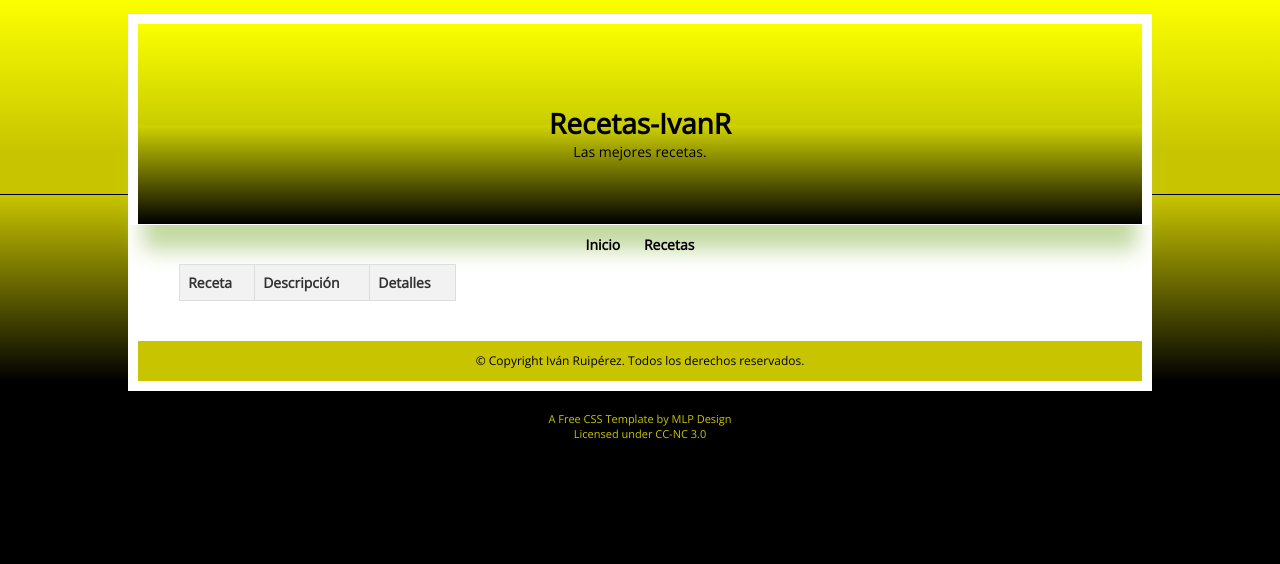
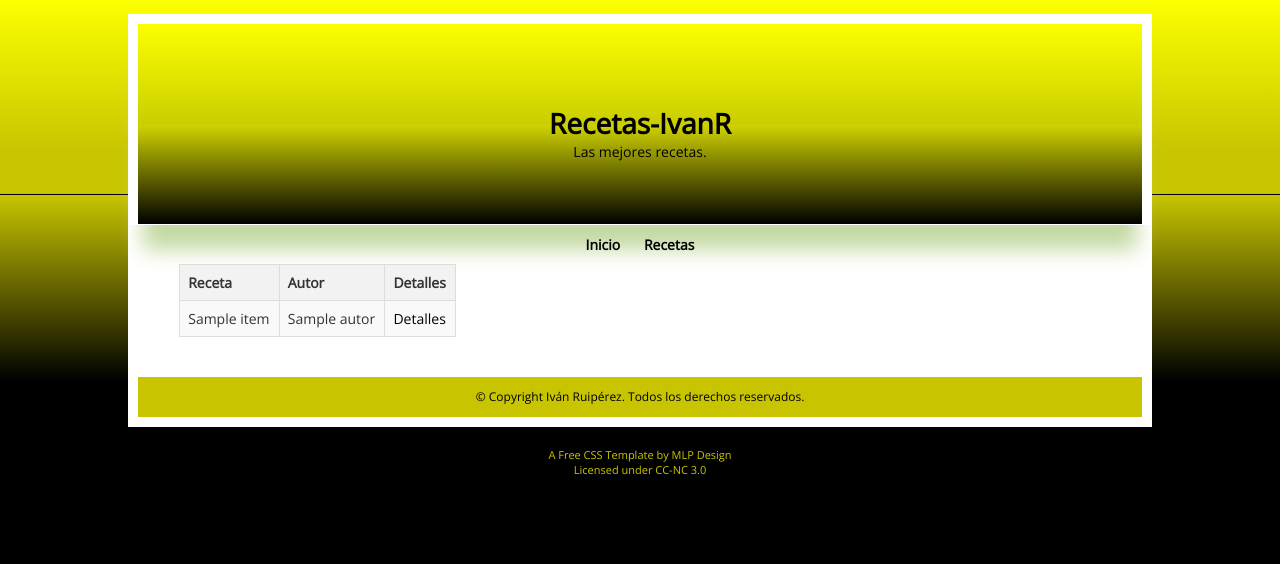
Before and after one commit to IvanRuiperezB/proyecto_flask, a Flask app: template templates/listarecetas.html in a window 1280 px wide. Shown: the part 16-580 px from the top of the page. Run offline with Flask 3, Linux system fonts and the light colour scheme; the template is opened without the code that fills it: most values are stand-ins (such as "Sample title", 1, 10 or a date in 2020); lists and menus that the app fills with data are empty.

Commit message:
listarecetas

```diff
--- a/app.py
+++ b/app.py
@@ -10,5 +10,13 @@
 @app.route('/listarecetas', methods=["POST"])
 def listarecetas():
     receta=request.form.get("receta")
-    return render_template("listarecetas.html",receta=receta)
+    with open("Data_Recipes.json") as fich:
+        datos=json.load(fich)
+    recetas=[]
+    for item in datos:
+        if receta.lower() in item["name"].lower():
+            if item["name"] not in recetas:
+                receta1={"name":item["name"],"autor":item["author"],"detalles":item["_id"]["$oid"]}
+                recetas.append(receta1)
+    return render_template("listarecetas.html",recetas=recetas)
 app.run("0.0.0.0",5000,debug=True)
--- a/templates/listarecetas.html
+++ b/templates/listarecetas.html
@@ -6,12 +6,18 @@
         <thead>
             <tr>
                 <th>Receta</th>
-                <th>Descripción</th>
+                <th>Autor</th>
                 <th>Detalles</th>
             </tr>
         </thead>
         <tbody>
-
+            {% for item in recetas%}
+                <tr>
+                    <td>{{item["name"]}}</td>
+                    <td>{{item["autor"]}}</td>
+                    <td><a href="/receta?id={{item["detalles"]}}">Detalles</a></td>
+                </tr>
+            {% endfor %}
         </tbody>
     </table>
 </div>
```
